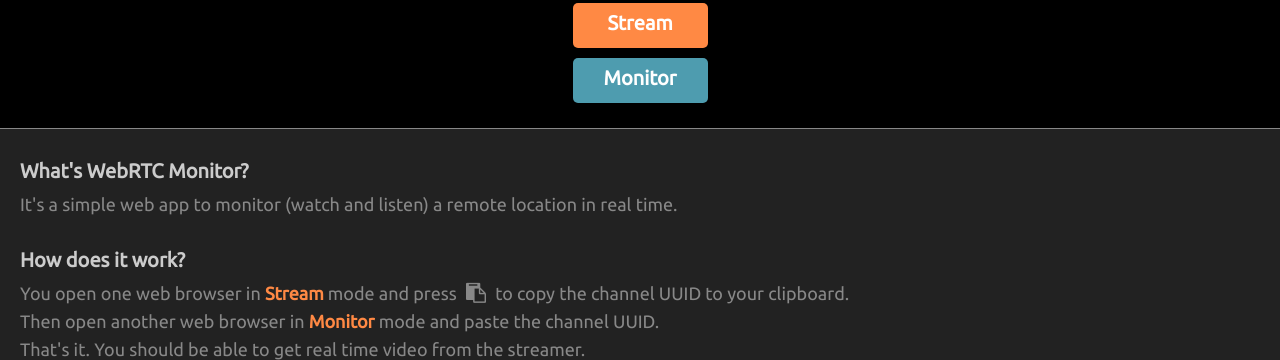
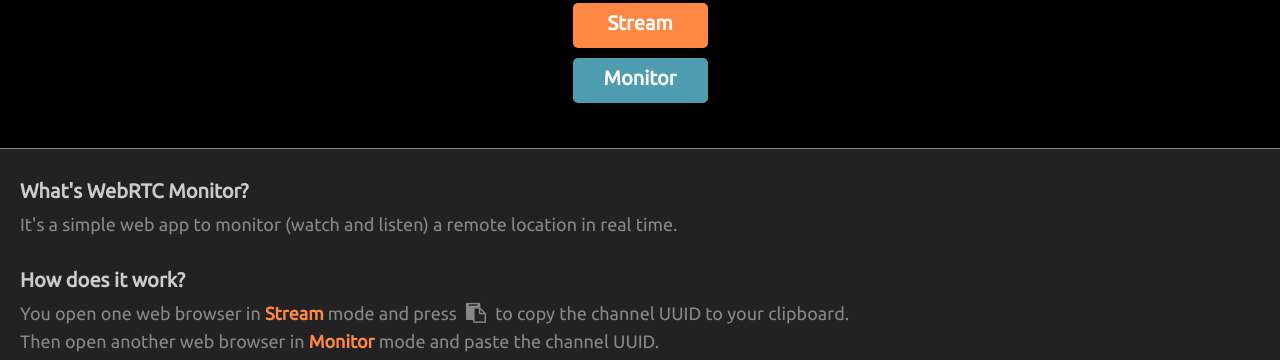
Before and after one commit to codealchemist/webrtc-monitor, a website: page public/index.html in a window 1280 px wide. Shown: the part 60-420 px from the top of the page. Drawn offline with Linux system fonts and the light colour scheme.

Commit message:
readme fix

```diff
--- a/public/css/styles.css
+++ b/public/css/styles.css
@@ -2,6 +2,10 @@
 
 :focus {
   outline: none;
+}
+
+body, html {
+  height: 100%;
 }
 
 body {
@@ -138,11 +142,9 @@ video {
   font-size: 18px;
   background: #222;
   padding: 0 20px 20px 20px;
-  margin: 20px 0 0 0;
+  margin: 40px 0 0 0;
   border-top: 1px solid #888;
-  bottom: 0;
-  left: 0;
-  right: 0;
+  height: calc(100vh - 200px);
 }
 
 .bottom-in {
```
Also changed, not shown: dist/css/index.bundle.css, dist/css/listen.bundle.css, dist/css/stream.bundle.css.
